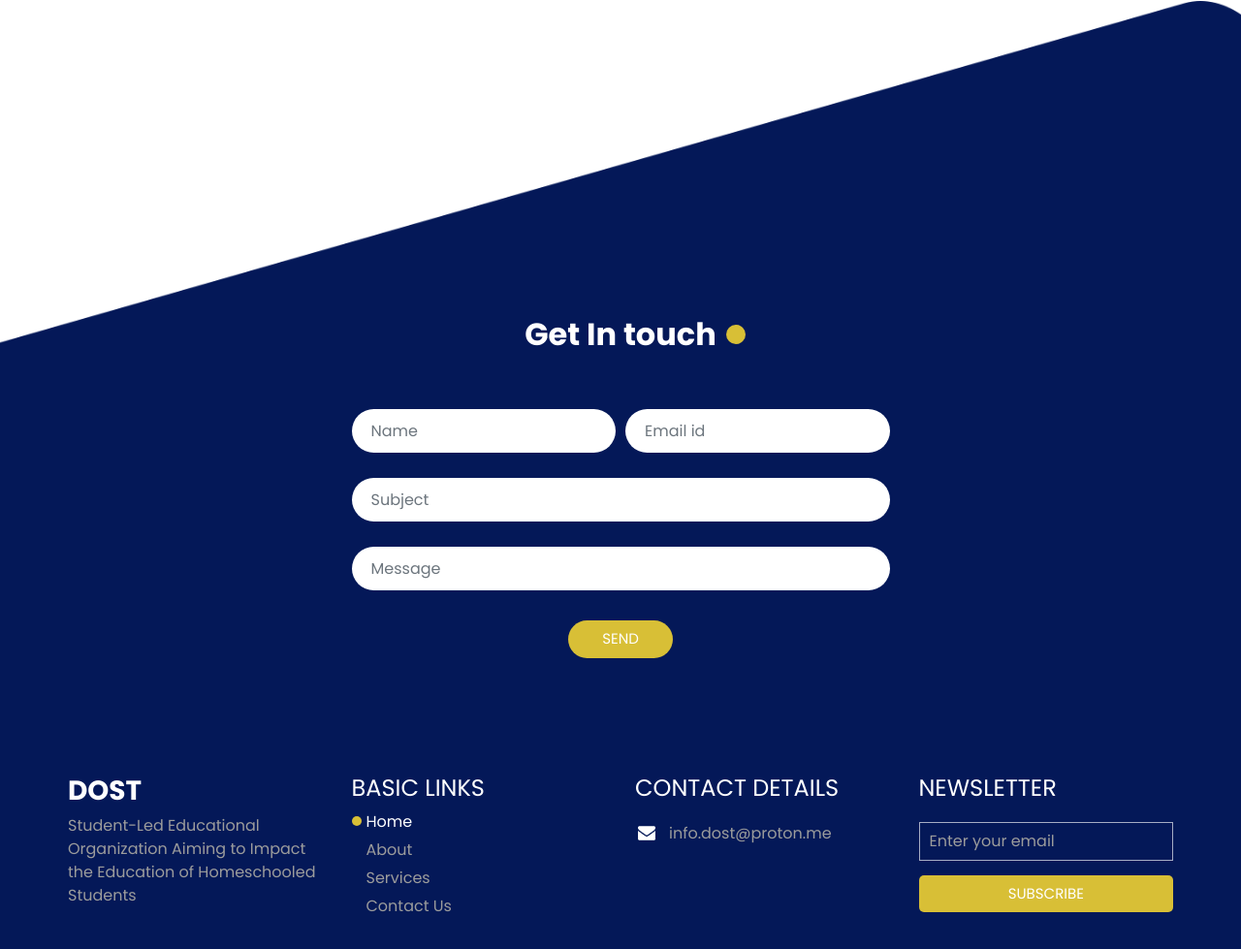
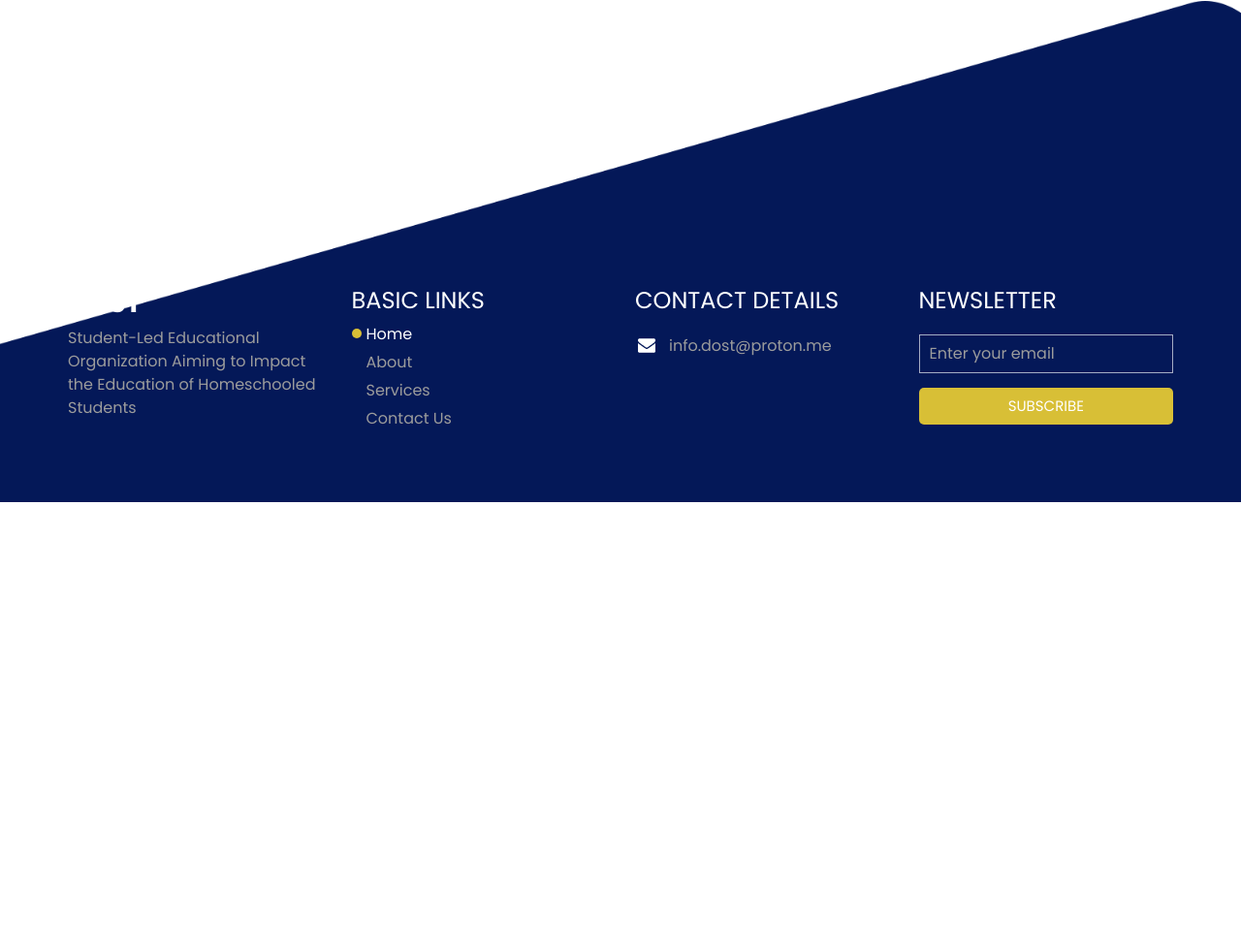
Before and after one commit to manyet1k/The-Dost-Organization.github.io, a plain HTML site: page index.html in a window 1280 px wide. Shown: the part 4104-5083 px from the top of the page at 97% size. After the commit the page ends 4622 px from the top, so only its background shows below. Drawn offline with nearby package versions, Linux system fonts and the light colour scheme; a script that the page names is missing.

Commit message:
Update index.html

```diff
--- a/index.html
+++ b/index.html
@@ -377,47 +377,6 @@
 
   <div class="footer_bg">
 
-    <!-- contact section -->
-    <section class="contact_section layout_padding" id="contactLink">
-      <div class="container">
-        <div class="heading_container">
-          <h2>
-            Get In touch
-          </h2>
-        </div>
-      </div>
-      <div class="container">
-        <div class="row">
-          <div class="col-lg-6 col-md-8 mx-auto">
-            <form>
-              <div class="form-row">
-                <div class="form-group col-md-6">
-                  <input type="text" class="form-control" id="inputName4" placeholder="Name ">
-                </div>
-                <div class="form-group col-md-6">
-                  <input type="email" class="form-control" id="inputEmail4" placeholder="Email id">
-                </div>
-
-              </div>
-              <div class="form-row">
-                <div class="form-group col">
-                  <input type="text" class="form-control" id="inputSubject4" placeholder="Subject">
-                </div>
-              </div>
-              <div class="form-group">
-                <input type="text" class="form-control" id="inputMessage" placeholder="Message">
-              </div>
-              <div class="d-flex justify-content-center">
-                <button type="submit" class="">Send</button>
-              </div>
-            </form>
-          </div>
-        </div>
-      </div>
-    </section>
-
-
-    <!-- end contact section -->
 
 
 
```
